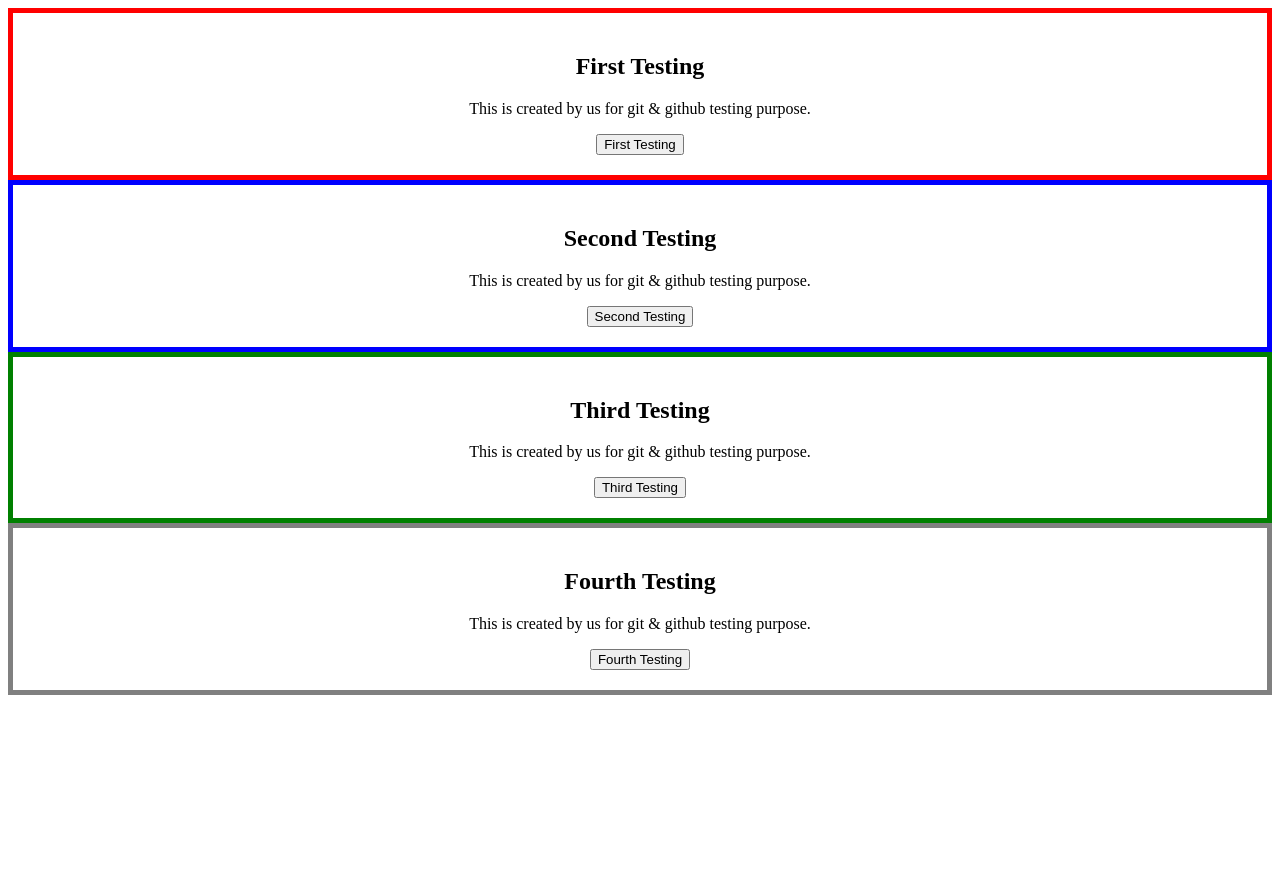
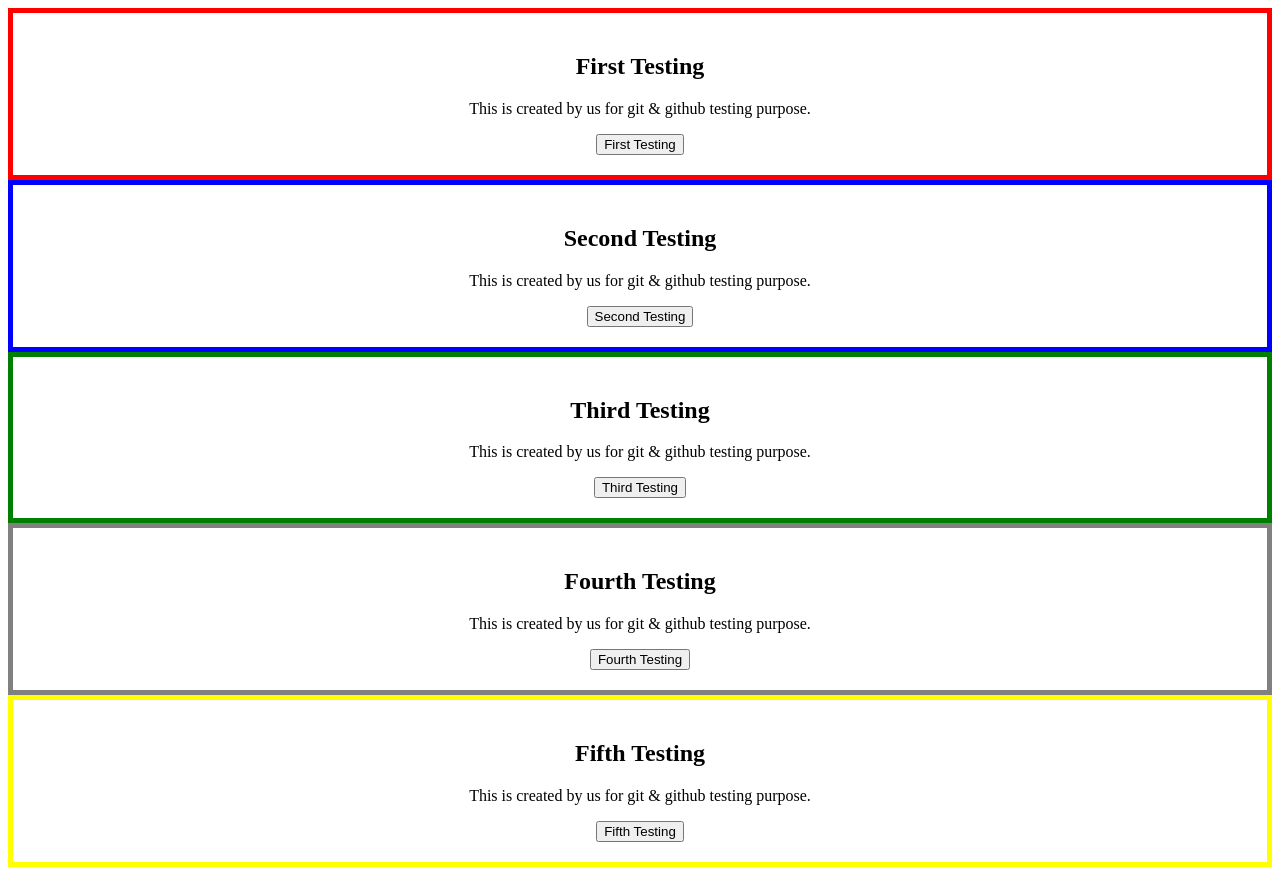
Before and after one commit to ALh011280/School_-Management_-System, a plain HTML site: page index.html in a window 1280 px wide. Before the commit the page ends 800 px from the top, so only its background shows below. Drawn offline with Linux system fonts and the light colour scheme.

Commit message:
fifth paragraph added

```diff
--- a/index.html
+++ b/index.html
@@ -28,5 +28,10 @@
         <p>This is created by us for git & github testing purpose.</p>
         <button type="button" onclick="fourth_test()">Fourth Testing</button>
     </div>
+    <div id="fifth_test">
+        <h2>Fifth Testing</h2>
+        <p>This is created by us for git & github testing purpose.</p>
+        <button type="button" onclick="fifth_test()">Fifth Testing</button>
+    </div>
 </body>
 </html>
--- a/script.js
+++ b/script.js
@@ -13,3 +13,7 @@
 function fourth_test(){
     alert("This is fourth testing");
 }
+
+function fifth_test(){
+    alert("This is fifth testing");
+}
--- a/style.css
+++ b/style.css
@@ -21,3 +21,9 @@
     padding: 20px 30px;
     text-align: center;
 }
+
+#fifth_test{
+    border: 5px solid yellow;
+    padding: 20px 30px;
+    text-align: center;
+}
```
